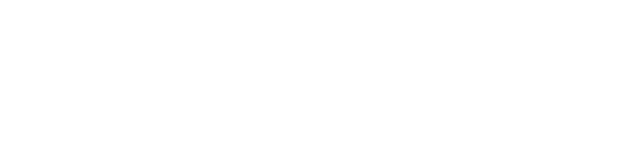
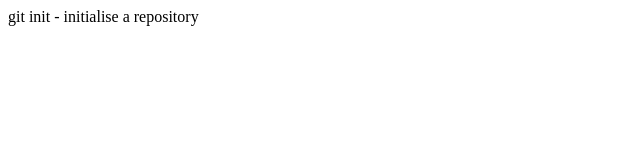
Before and after one commit to Deezy79/Frontend-Ivory, a plain HTML site: page index.html in a window 1280 px wide. Shown: the whole page, without its empty margins (0-640 px from the left). Drawn offline with Linux system fonts and the light colour scheme.

Commit message:
git command 1

```diff
--- a/index.html
+++ b/index.html
@@ -6,6 +6,6 @@
     <title>Document</title>
 </head>
 <body>
-
+    git init - initialise a repository
 </body>
 </html>
```
